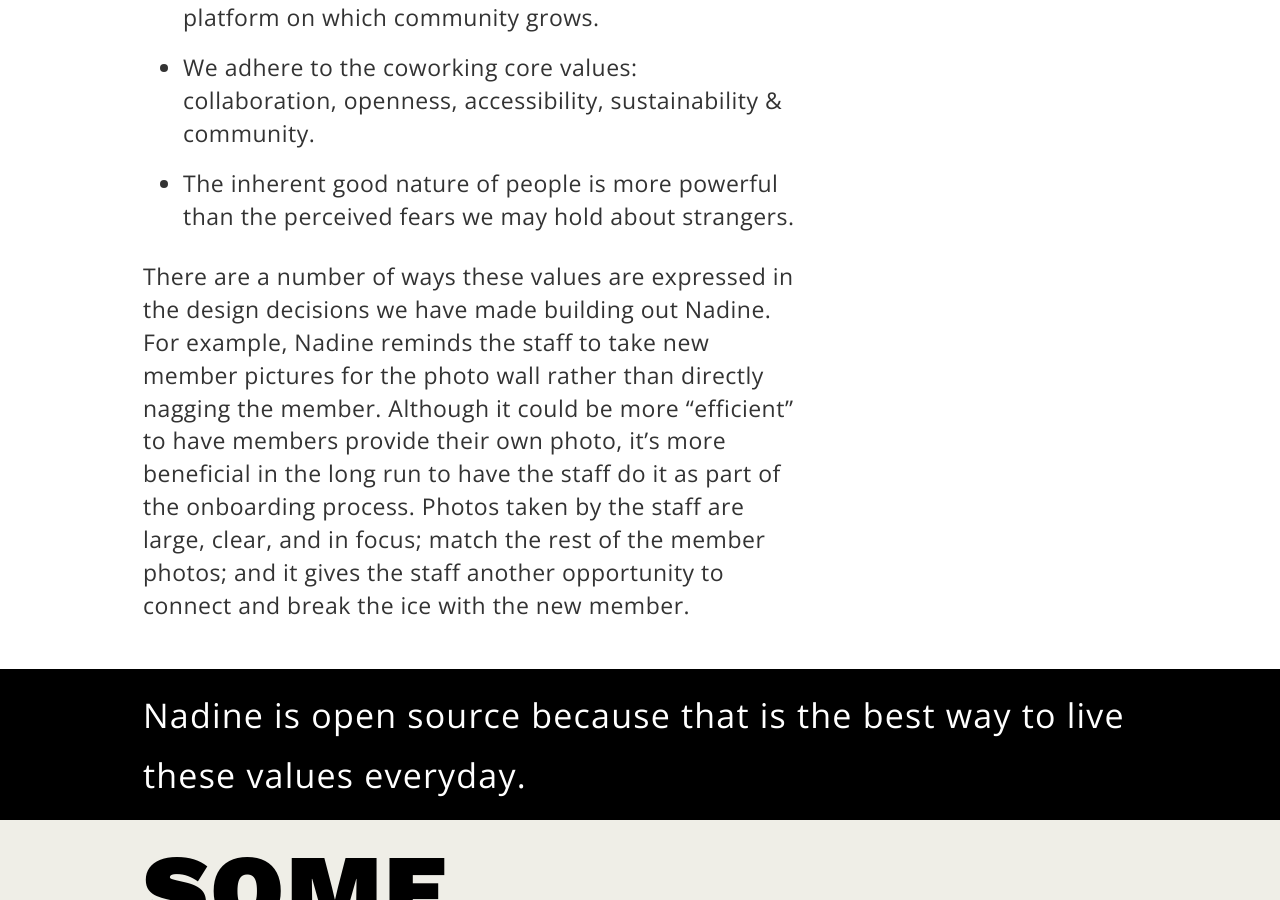
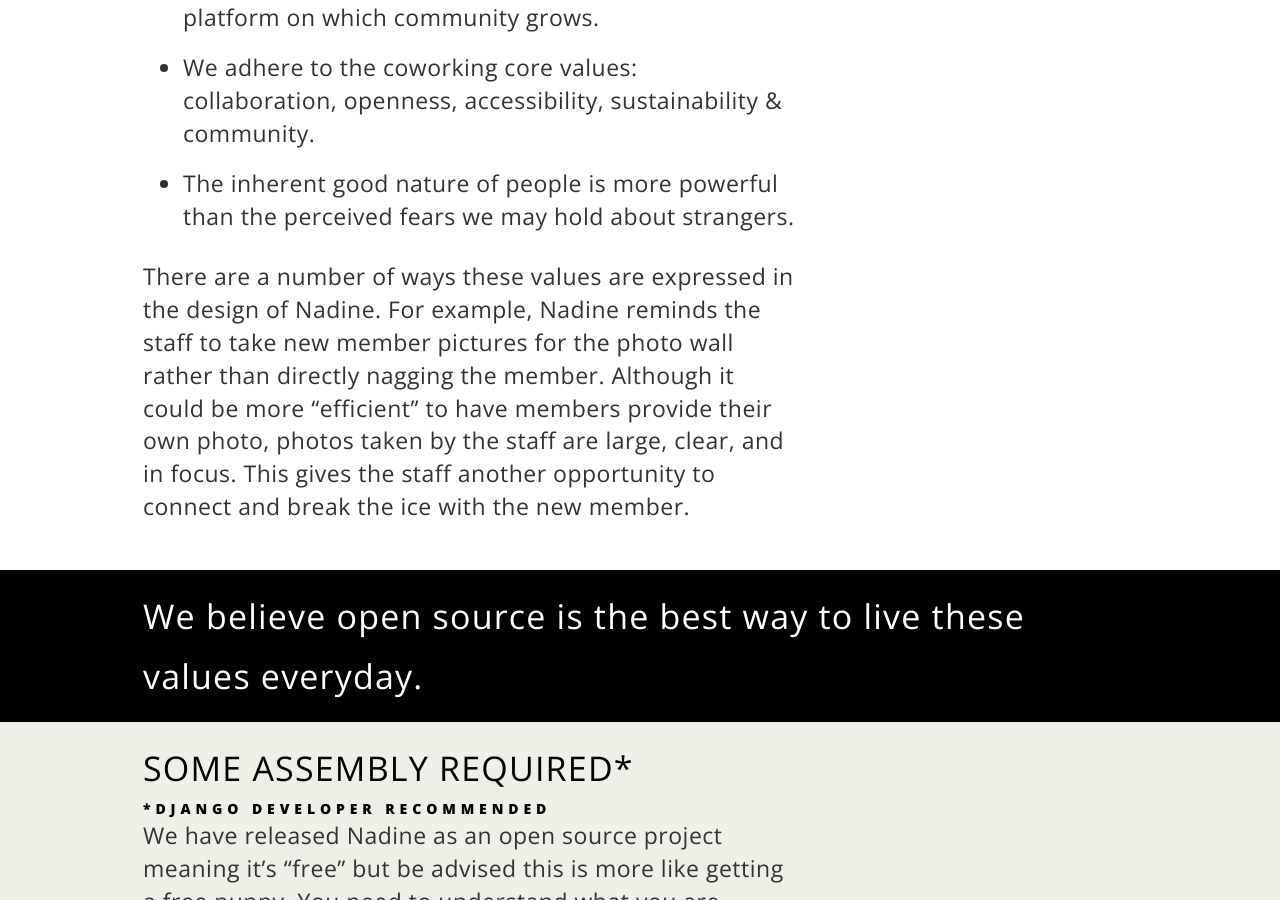
Before and after one commit to nadineproject/nadineproject.github.io, a Jekyll site: the page built from story.html, in a window 1280 px wide and 900 px high, scrolled down 1298 px. Built offline with Jekyll 4.4.1, drawn with Linux system fonts in a browser that asks for light colours; some of the changed text lies outside the part shown.

Commit message:
updated text

```diff
--- a/story.html
+++ b/story.html
@@ -6,7 +6,7 @@
   <div class="block-beige clearfix">
     <div class="col-xs-12 col-lg-8">
       <h1>Our Story</h1>
-      <h2>Coworking Since 2007</h2>
+      <h2>Coworking since 2007</h2>
       <p>
         Nadine is an open source software project designed and built for use at
         Office Nomads to help handle daily operations of the space from both the
@@ -33,7 +33,12 @@
   <li>We adhere to the coworking core values: collaboration, openness, accessibility, sustainability &amp; community.</li>
   <li>The inherent good nature of people is more powerful than the perceived fears we may hold about strangers.</li>
   </ul>
-  <p>There are a number of ways these values are expressed in the design decisions we have made building out Nadine.  For example, Nadine reminds the staff to take new member pictures for the photo wall rather than directly nagging the member.  Although it could be more “efficient” to have members provide their own photo, it’s more beneficial in the long run to have the staff do it as part of the onboarding process. Photos taken by the staff are large, clear, and in focus; match the rest of the member photos; and it gives the staff another opportunity to connect and break the ice with the new member. </p>
+  <p>There are a number of ways these values are expressed in the design of Nadine.
+     For example, Nadine reminds the staff to take new member pictures for the photo
+     wall rather than directly nagging the member.  Although it could be more “efficient”
+     to have members provide their own photo, photos taken by the staff are large,
+     clear, and in focus. This gives the staff another opportunity to connect and
+     break the ice with the new member. </p>
   </div>
   </div>
 </div>
@@ -43,7 +48,7 @@
   <div class="block">
     <div class="block-black clearfix">
       <div class="col-xs-12">
-        <h2>Nadine is open source because that is the best way to live these values everyday.</h2>
+        <h2>We believe open source is the best way to live these values everyday.</h2>
       </div>
     </div>
   </div>
@@ -52,8 +57,8 @@
 <div class="row">
   <div class="block-beige clearfix">
     <div class="col-xs-12 col-lg-8">
-      <h1>SOME ASSEMBLY REQUIRED*</h1>
-      <h2>*Django developer recommended</h2>
+      <h2>SOME ASSEMBLY REQUIRED*</h2>
+      <h3>*Django developer recommended</h3>
       <p>We have released Nadine as an open source project meaning it’s “free” but be advised this is more like getting a free puppy.  You need to understand what you are getting yourself into.  She will grow up to be your best friend but needs a consistent gentle guiding hand.   Ideally, you are a Django developer, are interested in learning, or have a close associate who is.</p>
       <p>Office Nomads is also looking for development partners to collaborate with going forward so we would love your help if this interests you. If you are looking for an off the shelf, hosted solution, we suggest looking at Cobot, Nexodus, or one of the other excellent commercial and fully supported coworking software packages.</p>
     </div>
```
Also changed, not shown: index.html (+8 -8 lines).
